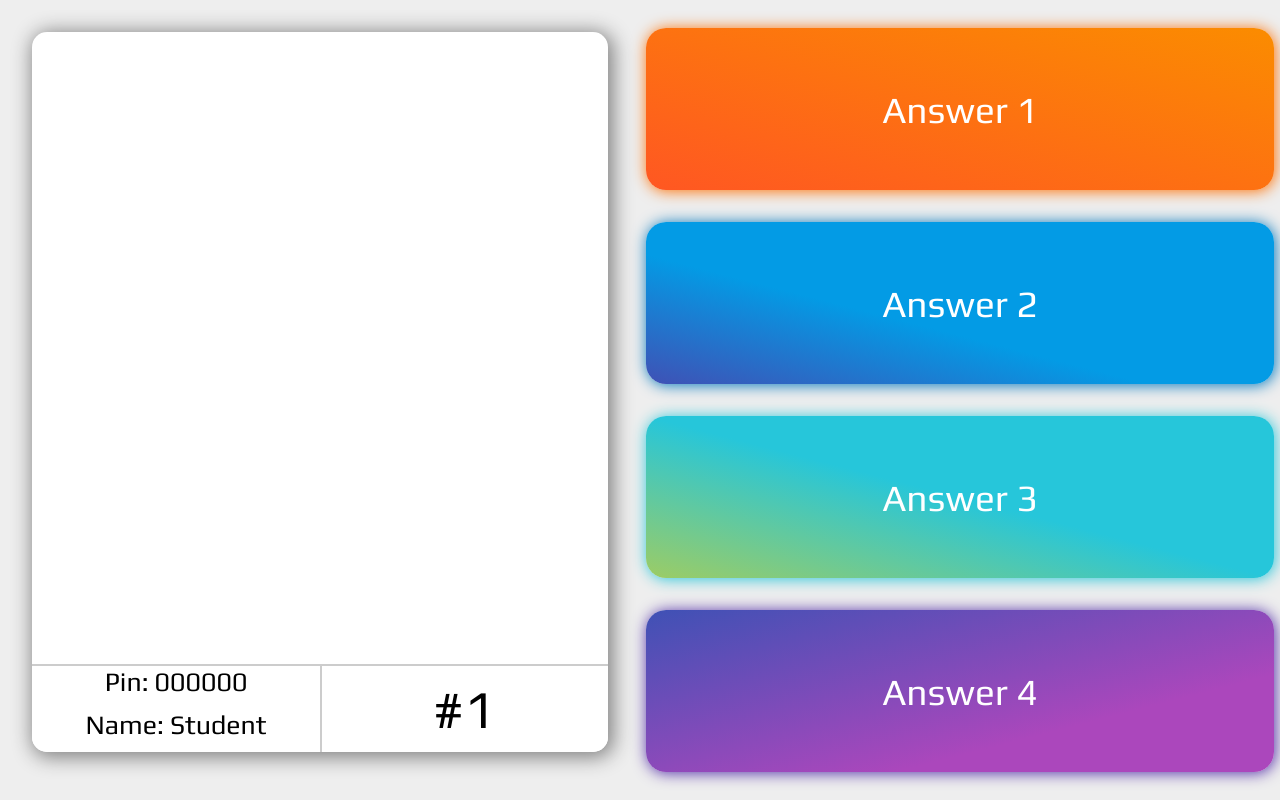
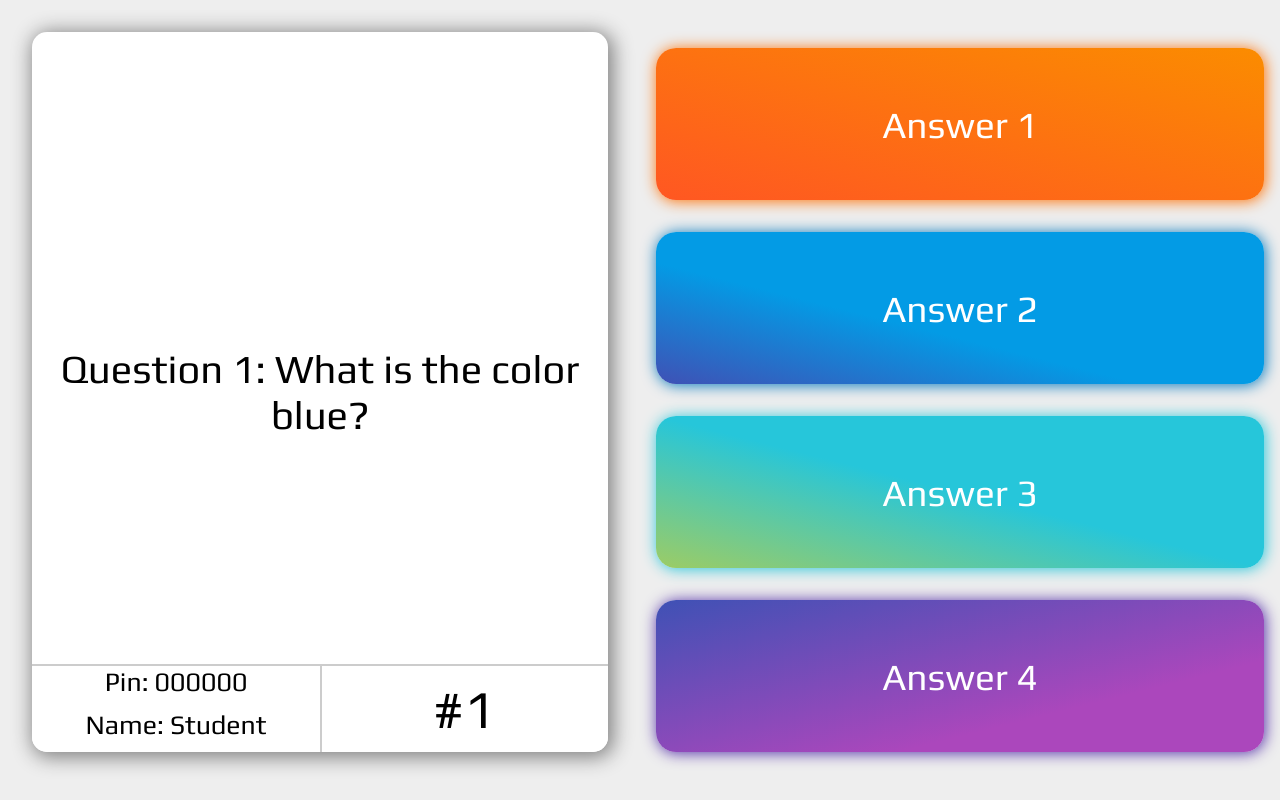
Before and after one commit to cmsparks/Rush_Game, a website: page build/public/student/game/index.html in a window 1280 px wide. Drawn offline with Linux system fonts and the light colour scheme.

Commit message:
asdfasdfasdf

```diff
--- a/build/public/student/game/index.html
+++ b/build/public/student/game/index.html
@@ -20,7 +20,8 @@
 		</div>
 		<div class="q-container">
 			<div class="question">
-				<div id="currQues"></div>
+				<div id="currQues">
+					<span id="questionText"></span>
 					<div id="quesFooter">
 						<div class="gameInfo">
 							<div id="pin">Pin: <span id="currPin"></span></div>
@@ -32,5 +33,6 @@
 					</div>
 				</div>
 			</div>
+		</div>
 	</body>
 </html>
--- a/build/public/student/game/javascript.js
+++ b/build/public/student/game/javascript.js
@@ -12,7 +12,9 @@ if(currName===null)
 
 function init() {
 	connectToServer(currPin,currName);
+	setQuestion("Question 1: What is the color blue?");
 }
+
 
 function connectToServer(pin, nme) {
 	document.getElementById("currPin").innerHTML = pin;
@@ -20,7 +22,7 @@ function connectToServer(pin, nme) {
 }
 
 function setQuestion(ques) {
-	document.getElementById("currQues").innerHTML = ques;
+	document.getElementById("questionText").innerHTML = ques;
 }
 
 function setAnswer(num, ans) {
@@ -60,6 +62,11 @@ function showOverlay(num) {
 	document.getElementById("overlayContainer").innerHTML = "Loading . . ."
 }
 
+function closeOverlay() {
+	document.getElementById("overlay").style.width="0%";
+	document.getElementById("overlayContainer").innerHTML = ""
+}
+
 function getParameterByName(name, url) {
     if (!url) url = window.location.href;
     name = name.replace(/[\[\]]/g, "\\$&");
--- a/build/public/student/game/stylesheet.css
+++ b/build/public/student/game/stylesheet.css
@@ -6,6 +6,15 @@ html, body {
 	width:100%;
 	margin:0 0 0 0;
 	padding: 0 0 0 0;
+}
+#currQues {
+	display:table-cell;
+	vertical-align: middle;
+	text-align: center;
+	font-family: 'Play',sans-serif;
+	font-size: 30pt;
+	color:black;
+	height:85%;
 }
 #overlayContainer {
 	display:table-cell;
@@ -78,6 +87,7 @@ html, body {
 	position: absolute;
 }
 .question {
+	display:table;
 	position: relative;
 	background-color: white;
 	margin: 5% 5% 5% 5%;
@@ -111,9 +121,7 @@ html, body {
 .ques {
 	overflow:hidden;
 	display: table;
-	padding: 5px 10px 5px 10px;
 	margin: 5% auto;
-	clear:none;
 	clear: both;
 	width: 95%;
 	height: 19%;
```
Lines whose indentation alone changed are shown as unchanged.
